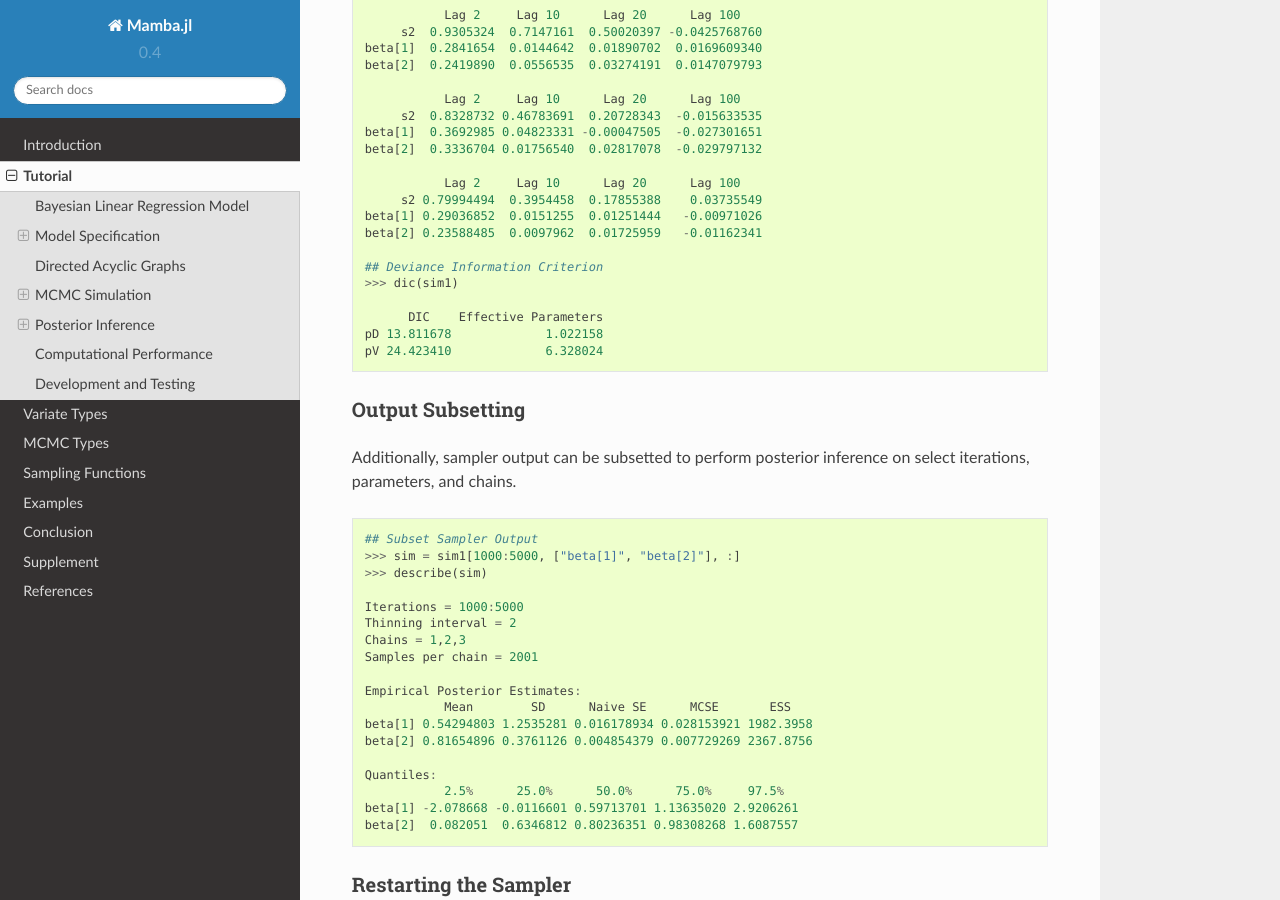
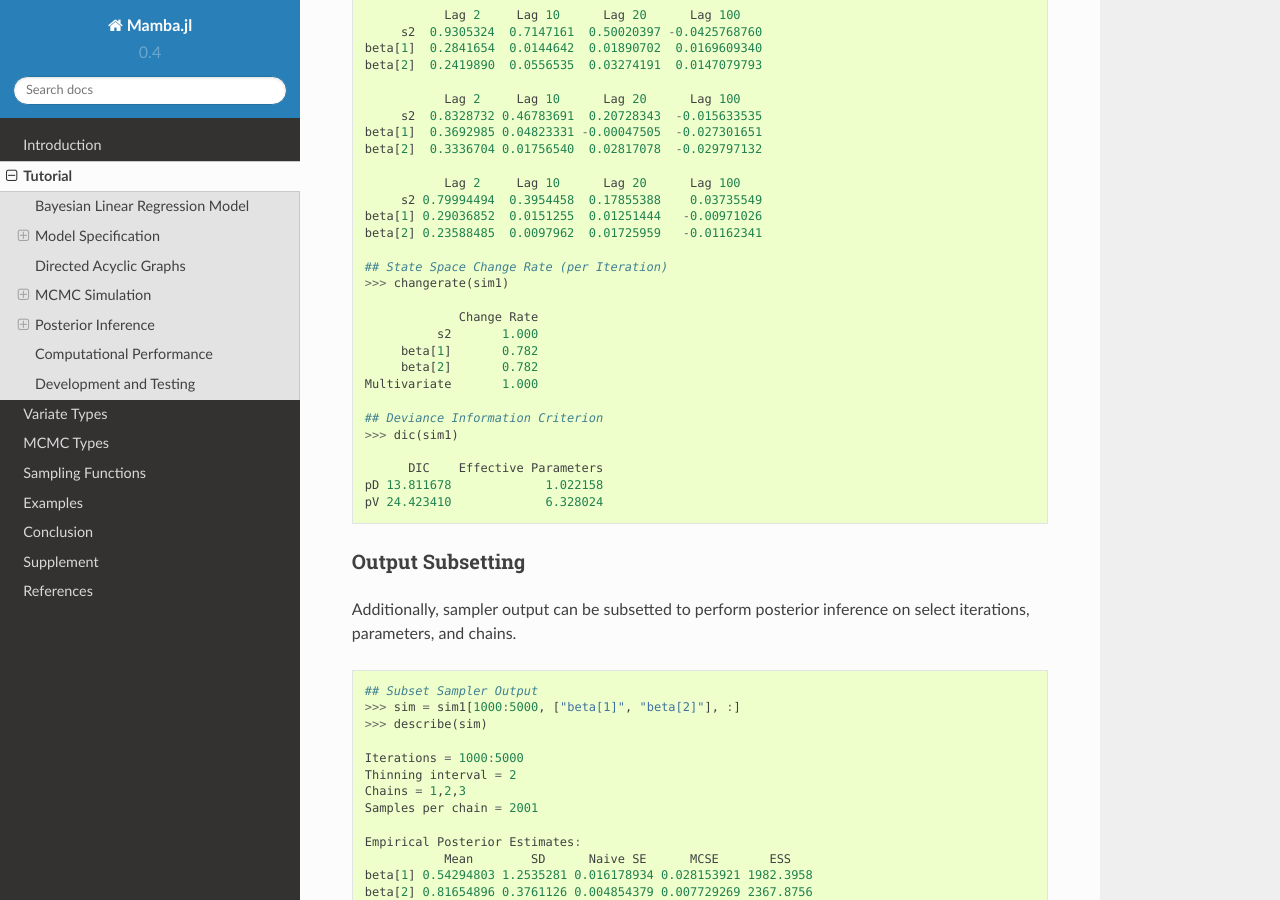
Before and after one commit to brian-j-smith/Mamba.jl, a Sphinx documentation site: the page built from doc/tutorial.rst, in a window 1280 px wide and 900 px high, scrolled down 10909 px. Built offline with Sphinx 7.4.7 and the Read the Docs theme 2.0.0, drawn with Linux system fonts in a browser that asks for light colours; formulas are drawn with MathJax 3; cross-references to code outside the pages are shown as plain code.

Commit message:
Implement Chains method to estimate state space change rates.

```diff
--- a/doc/tutorial.rst
+++ b/doc/tutorial.rst
@@ -543,6 +543,15 @@ Once convergence has been assessed, sample statistics may be computed on the MCM
     beta[1] 0.29036852  0.0151255  0.01251444   -0.00971026
     beta[2] 0.23588485  0.0097962  0.01725959   -0.01162341
 
+    ## State Space Change Rate (per Iteration)
+    >>> changerate(sim1)
+
+                 Change Rate
+              s2       1.000
+         beta[1]       0.782
+         beta[2]       0.782
+    Multivariate       1.000
+
     ## Deviance Information Criterion
     >>> dic(sim1)
 
```
Also changed, not shown: doc/mcmc/chains.rst (+16 -0 lines), 3 other files.
